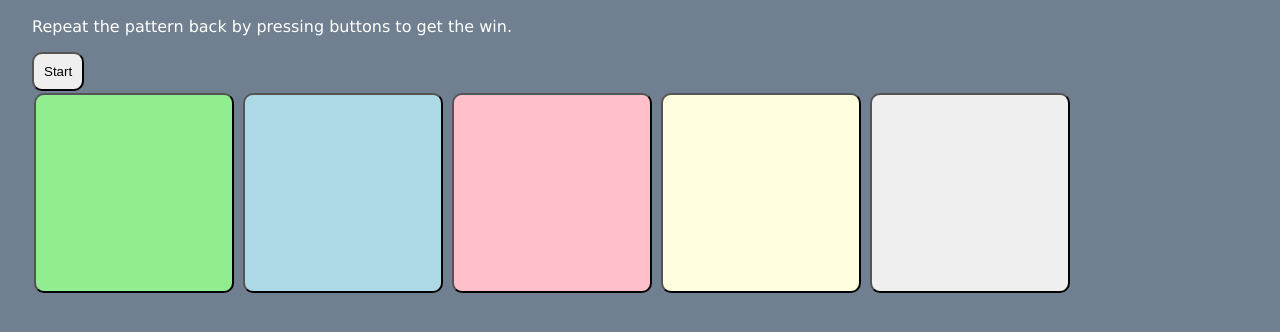
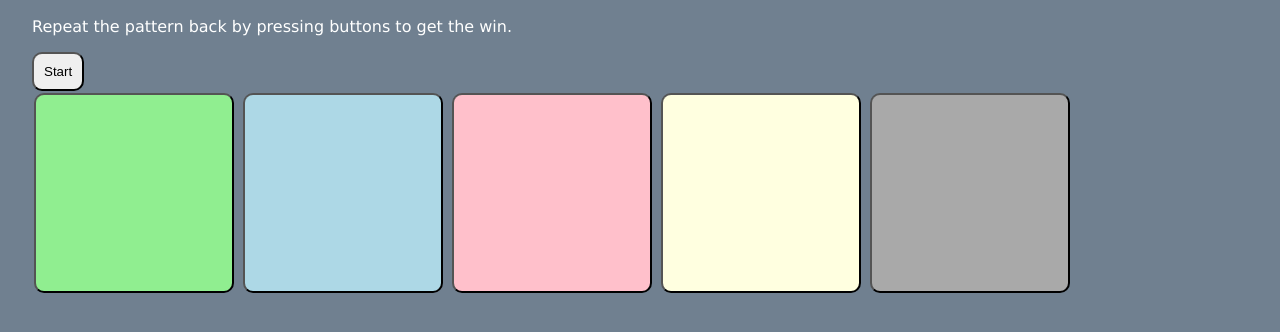
Before and after one commit to channyeinzin/Simple-memory-game, a plain HTML site: page index.html in a window 1280 px wide. Shown: the part 122-454 px from the top of the page. Drawn offline with Linux system fonts and the light colour scheme.

Commit message:
Update style.css

```diff
--- a/style.css
+++ b/style.css
@@ -57,3 +57,10 @@ button  {
 #button4:active, #button4.lit {
     background:yellow;
 }
+
+#button5 {
+    background: DarkGrey;
+}
+#button5:active, #button5.lit {
+    background:Black;
+}
```
